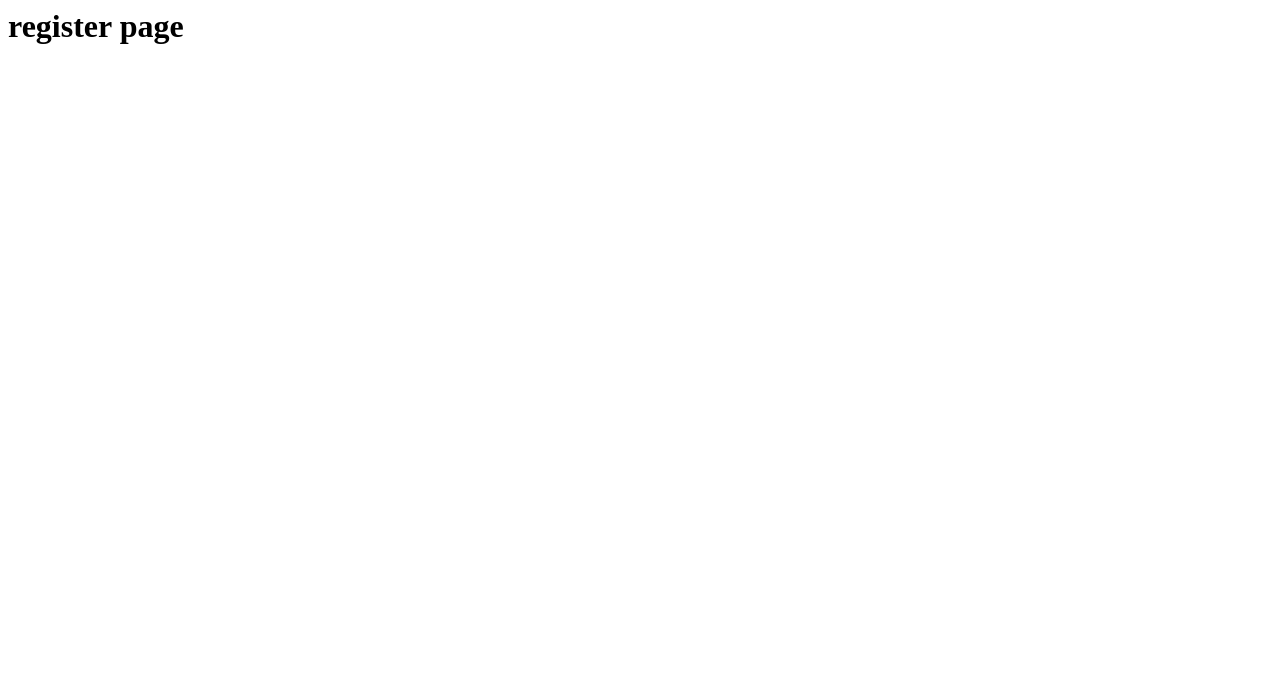
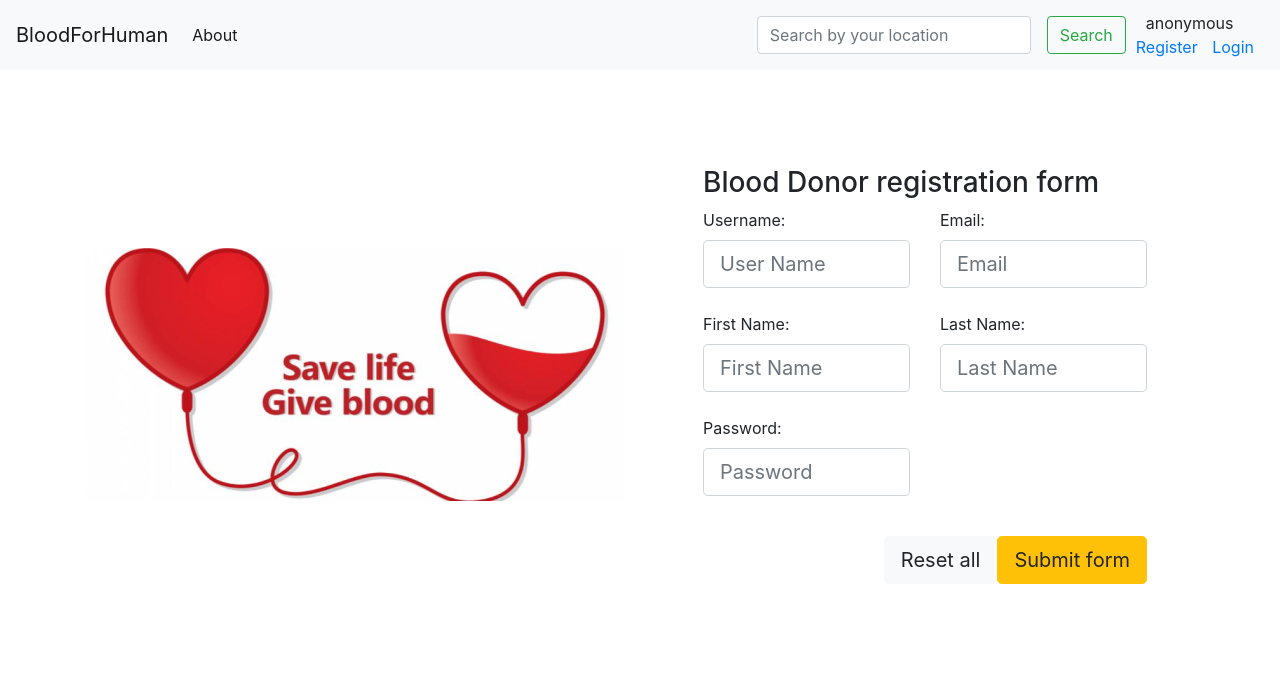
Before and after one commit to sheikhsohag/BloodForHuman, a Django app: page /register/ in a window 1280 px wide. Before the commit the part shown is almost empty. Shown: the top 679 px of the page. Run offline with Django 5.2, Linux system fonts and the light colour scheme; some libraries are stand-ins or nearby versions.

Commit message:
registation complete

```diff
--- a/accounts/templates/register.html
+++ b/accounts/templates/register.html
@@ -1 +1,94 @@
-<h1>register page</h1>
+{% extends "base.html" %}
+{% load static %}
+
+{% block content %}
+
+<section class="h-100 bg-ligth">
+    <div class="container py-5 h-100">
+        <div class="row d-flex justify-content-center align-items-center h-100">
+            <div class="col-xl-6 d-none d-xl-block">
+                <img src="{% static 'img/register_page.jpg' %}" alt="Sample photo" class="img-fluid" style="border-top-left-radius: .25rem; border-bottom-left-radius: .25rem;" />
+            </div>
+            <div class="col-xl-6">
+                <form method="post">
+                    {% csrf_token %}
+                    <div class="card-body p-md-5 text-black">
+                        <h3 class="doner" class="header mb-5 text-uppercase">Blood Donor registration form</h3>
+
+
+
+
+                        <div class="row">
+                            <div class="col-md-6 mb-4">
+                                <div class="form-outline">
+                                    <label class="form-label" for="form3Example1m">Username:</label>
+                                    <input type="text" name="{{ form.username.name }}" class="form-control form-control-lg"  placeholder="User Name"/>
+
+                                    {% for error in form.username.errors %}
+                                        <p class="text-danger">{{ error }}</p>
+                                    {% endfor %}
+                                </div>
+                            </div>
+
+                            <div class="col-md-6 mb-4">
+                                <div class="form-outline">
+                                    <label class="form-label" for="form3Example1n">Email:</label>
+                                    <input type="email" name="{{ form.email.name }}" class="form-control form-control-lg"  placeholder="Email"/>
+                                    {% for error in form.email.errors %}
+                                    <p class="text-danger">{{ error }}</p>
+                                    {% endfor %}
+                                </div>
+                            </div>
+                        </div>
+
+                        <div class="row">
+                            <div class="col-md-6 mb-4">
+                                <div class="form-outline">
+                                    <label class="form-label" for="form3Example1m1">First Name:</label>
+                                    <input type="text" placeholder="First Name" name="{{ form.first_name.name }}" class="form-control form-control-lg"/>
+                                </div>
+                            </div>
+
+                            <div class="col-md-6 mb-4">
+                                <div class="form-outline">
+                                    <label class="form-label" for="form3Example1n1">Last Name:</label>
+                                    <input type="text" name="{{ form.last_name.name }}" class="form-control form-control-lg" placeholder="Last Name"/>
+                                </div>
+                            </div>
+                        </div>
+
+                        <div class="row">
+                            <div class="col-md-6 mb-4">
+                                <div class="form-outline">
+                                    <label class="form-label" for="{{ form.password.id_for_label }}">Password:</label>
+                                    <input type="password" name="{{ form.password.name }}" class="form-control form-control-lg" placeholder="Password"/>
+                                </div>
+                            </div>
+                        </div>
+
+                        <div class="d-flex justify-content-end pt-3">
+                            <button type="reset" class="btn btn-light btn-lg">Reset all</button>
+                            <button type="submit" class="btn btn-warning btn-lg ms-2">Submit form</button>
+                        </div>
+
+                    </div>
+                </form>
+            </div>
+        </div>
+    </div>
+</section>
+
+<style>
+    .img-fluid {
+        height: 100%;
+        width: auto;
+        padding-top: 20px;
+        padding-bottom: 20px;
+    }
+
+    .doner{
+        size: 10px;
+    }
+</style>
+
+{% endblock content %}
--- a/accounts/views.py
+++ b/accounts/views.py
@@ -1,6 +1,11 @@
-from django.shortcuts import render
+from django.shortcuts import render, redirect
 from django.views import View
 from . forms import CustomForms
+from django.core.exceptions import ValidationError
+from django.contrib.auth import authenticate, login, logout
+from . models import CustomUser
+from django.contrib import messages
+
 
 
 # Create your views here.
@@ -24,4 +29,34 @@ class Registration(View):
         return render(request, self.template_name, {"form":forms})
 
     def post(self, request, *args, **kwargs):
-        pass
+        form = self.form_class(request.POST)
+        if form.is_valid():
+            user = form.save(commit=False)
+            username = form.cleaned_data.get('username')
+            email = form.cleaned_data.get('email')
+            password = form.cleaned_data.get('password')
+
+            if CustomUser.objects.filter(username=username).exists:
+                messages.error(request, 'Username is already in used.')
+                return render(request, self.template_name, {"form": form})
+
+            if CustomUser.objects.filter(email=email).exists:
+                messages.error(request, 'email is already in used.')
+                return render(request, self.template_name, {"form": form})
+
+
+            user.set_password(password)
+            user.save()
+
+
+            authenticated_user = authenticate(request, username=username, password=password)
+            print('Authenticated user:', authenticated_user)
+
+            if authenticated_user is not None:
+                login(request, authenticated_user)
+                return redirect('home')
+            else:
+                print("Authentication failed")
+        else:
+            print('Form is invalid:', form.errors)
+        return render(request, self.template_name, {"form": form})
```
Also changed, not shown: accounts/static/img/register_page.jpg (added), db.sqlite3.
